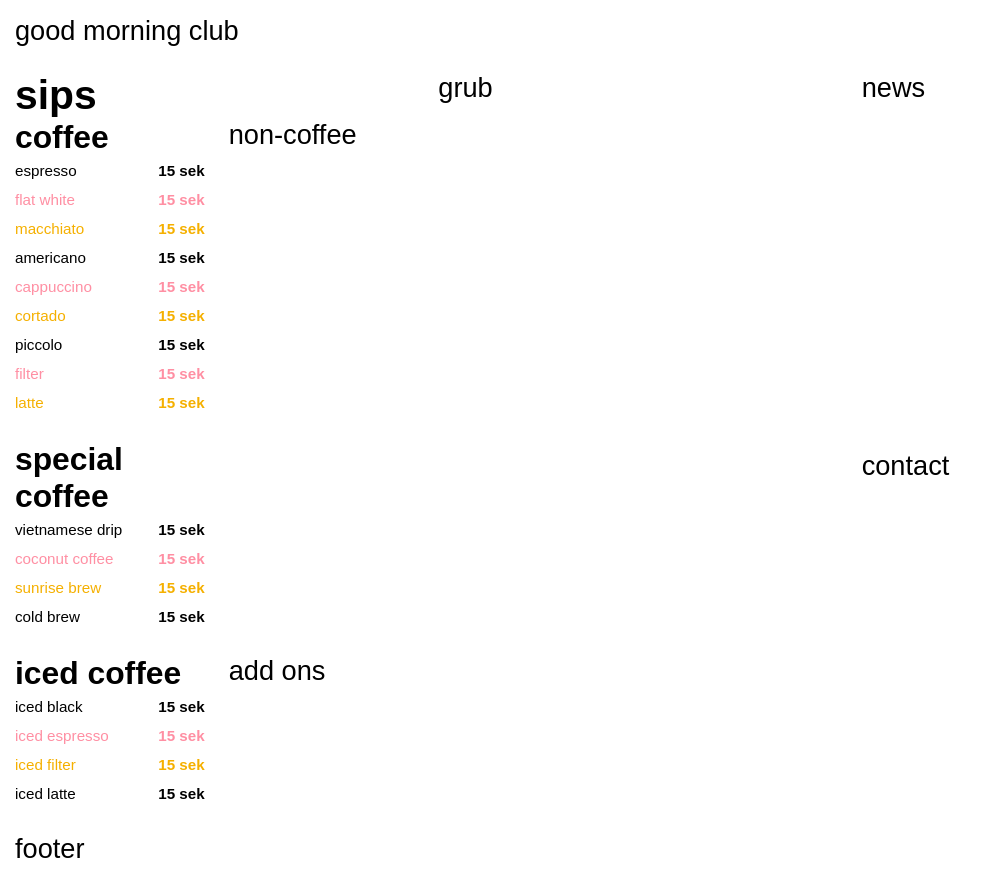
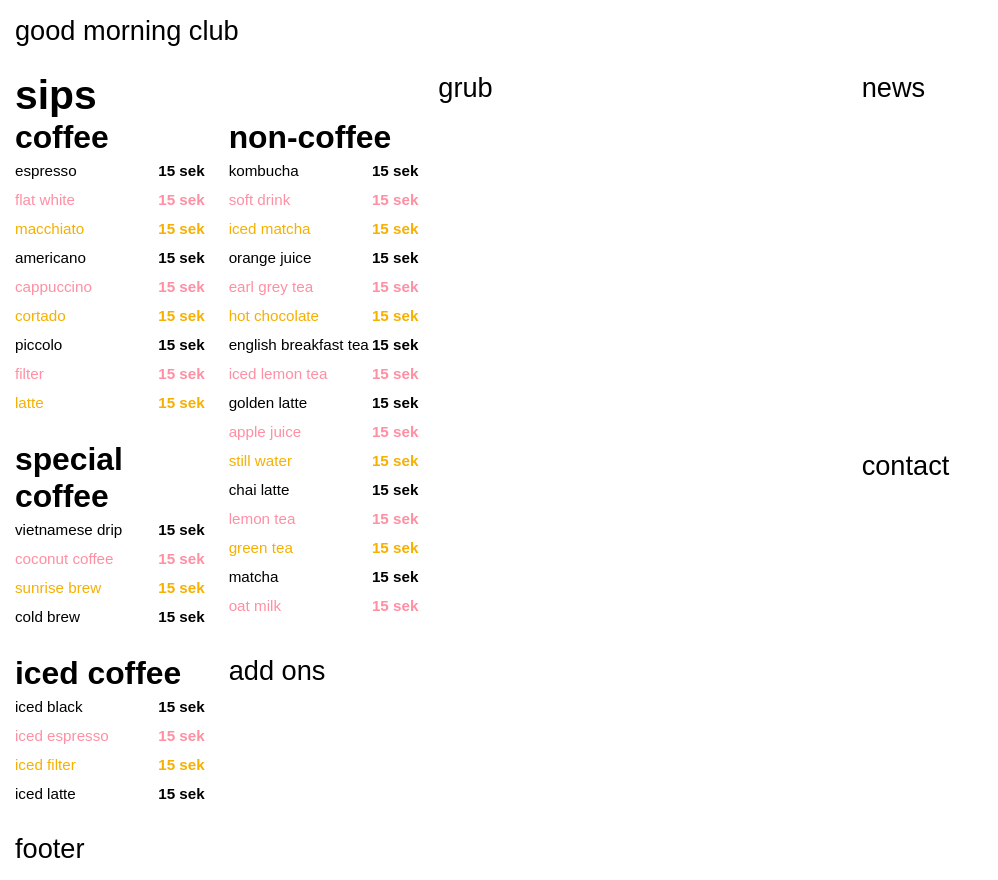
Before and after one commit to alexgeho/Inl3-Given-design, a plain HTML site: page index.html in a window 1280 px wide. Shown: the whole page, without its empty margins (0-998 px from the left). Drawn offline with Linux system fonts and the light colour scheme.

Commit message:
non-coffee list added

```diff
--- a/index.html
+++ b/index.html
@@ -69,7 +69,92 @@
                             </ul>
                         </section>
 
-                        <section class="non-coffee">non-coffee</section>
+                        <section class="non-coffee">
+                            <h3 class="menu-title">non-coffee</h3>
+
+                            <ul class="menu-list">
+                                <li class="menu-item black">
+                                    <span class="name">kombucha</span>
+                                    <span class="price">15 sek</span>
+                                </li>
+
+                                <li class="menu-item pink">
+                                    <span class="name">soft drink</span>
+                                    <span class="price">15 sek</span>
+                                </li>
+
+                                <li class="menu-item yellow">
+                                    <span class="name">iced matcha</span>
+                                    <span class="price">15 sek</span>
+                                </li>
+
+                                <li class="menu-item black">
+                                    <span class="name">orange juice</span>
+                                    <span class="price">15 sek</span>
+                                </li>
+
+                                <li class="menu-item pink">
+                                    <span class="name">earl grey tea</span>
+                                    <span class="price">15 sek</span>
+                                </li>
+
+                                <li class="menu-item yellow">
+                                    <span class="name">hot chocolate</span>
+                                    <span class="price">15 sek</span>
+                                </li>
+
+                                <li class="menu-item black">
+                                    <span class="name">english breakfast tea</span>
+                                    <span class="price">15 sek</span>
+                                </li>
+
+                                <li class="menu-item pink">
+                                    <span class="name">iced lemon tea</span>
+                                    <span class="price">15 sek</span>
+                                </li>
+
+                                <li class="menu-item black">
+                                    <span class="name">golden latte</span>
+                                    <span class="price">15 sek</span>
+                                </li>
+
+                                 <li class="menu-item pink">
+                                    <span class="name">apple juice</span>
+                                    <span class="price">15 sek</span>
+                                </li>
+
+                                 <li class="menu-item yellow">
+                                    <span class="name">still water</span>
+                                    <span class="price">15 sek</span>
+                                </li>
+
+                                 <li class="menu-item black">
+                                    <span class="name">chai latte</span>
+                                    <span class="price">15 sek</span>
+                                </li>
+
+                                 <li class="menu-item pink">
+                                    <span class="name">lemon tea</span>
+                                    <span class="price">15 sek</span>
+                                </li>
+
+                                 <li class="menu-item yellow">
+                                    <span class="name">green tea</span>
+                                    <span class="price">15 sek</span>
+                                </li>
+
+                                 <li class="menu-item black">
+                                    <span class="name">matcha</span>
+                                    <span class="price">15 sek</span>
+                                </li>
+
+                                <li class="menu-item pink">
+                                    <span class="name">oat milk</span>
+                                    <span class="price">15 sek</span>
+                                </li>
+                            </ul>
+
+                        </section>
 
                         <section class="special-coffee">
                             <h3 class="menu-title">special coffee</h3>
```
